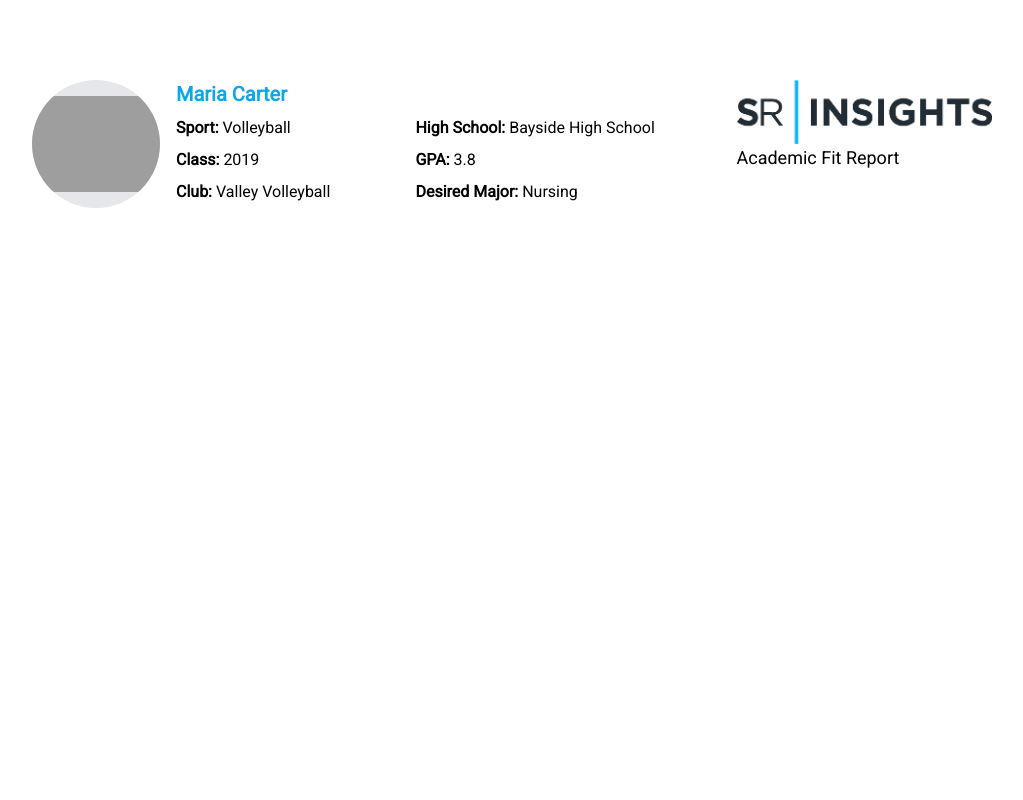
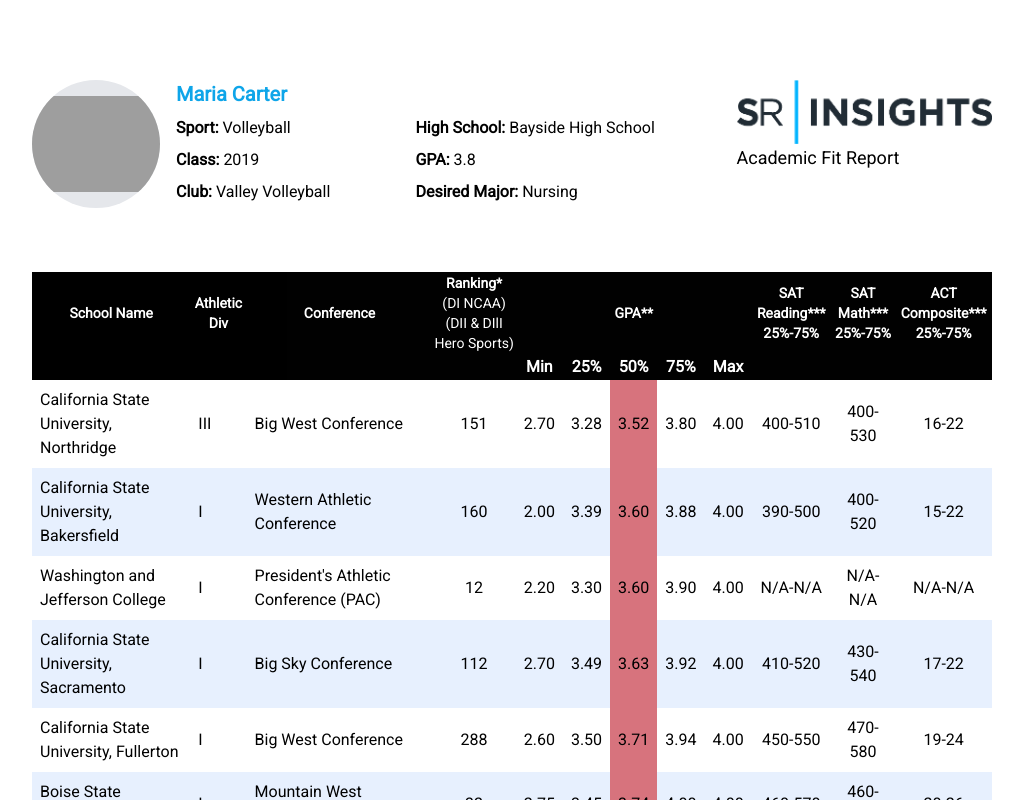
Before and after one commit to scramlo/sportsrecruits, a Vue app: page / in a window 1280 px wide. Shown: the top 800 px of the page, without its empty margins (128-1151 px from the left). Built offline with nearby package versions, Linux system fonts and the light colour scheme; grey boxes are pictures that could not be loaded.

Commit message:
feat: finish table and componetize

```diff
--- a/src/App.vue
+++ b/src/App.vue
@@ -1,12 +1,13 @@
 <script setup lang="ts">
 import useGetAthletes from '@/composables/useGetAthletes';
 import AthleteSummary from './components/AthleteSummary.vue';
+import AthleteReportTable from './components/AthleteReportTable.vue';
 
 const { loading, athletes } = useGetAthletes();
 </script>
 
 <template>
-  <main class="px-40 py-20">
+  <main class="px-40 py-20 grid gap-16">
     <header class="flex justify-between">
       <AthleteSummary :athlete="athletes[0]" :loading="loading" />
       <Transition name="fade" :appear="true">
@@ -16,5 +17,8 @@
         </div>
       </Transition>
     </header>
+    <Transition name="fade" :appear="true">
+      <AthleteReportTable :athlete="athletes[0]" :loading="loading" />
+    </Transition>
   </main>
 </template>
--- /dev/null
+++ b/src/components/AthleteReportTable.vue
@@ -0,0 +1,111 @@
+<script setup lang="ts">
+import type { Athlete, Report } from '@/types';
+
+defineProps<{
+    athlete: Athlete;
+    loading: boolean;
+}>();
+
+function getGpaColor(report: Report) {
+    const playerGpa = report.gpa['50%'];
+    const schoolGpa = report.gpa.max;
+
+    /*
+    - school gpa above the player's gpa by more than 0.10 color is #d7737d
+    - school gpa above the player's gpa by up to 0.10 color is #c194b5
+    - school gpa equal to the player's gpa color is #b4a7d6
+    - school gpa under the player's  gpa by less than 0.10 color is #a6a8da
+    - school gpa under the player's gpa by more than 0.10 color is #75ace5
+    */
+
+    if (schoolGpa - playerGpa > 0.1) {
+        return '#d7737d';
+    } else if (schoolGpa - playerGpa <= 0.1 && schoolGpa - playerGpa > 0) {
+        return '#c194b5';
+    } else if (schoolGpa === playerGpa) {
+        return '#b4a7d6';
+    } else if (playerGpa - schoolGpa < 0.1 && playerGpa - schoolGpa > 0) {
+        return '#a6a8da';
+    } else {
+        return '#75ace5';
+    }
+}
+</script>
+<template>
+    <table class="w-full table-auto" v-if="!loading && athlete">
+        <tbody>
+            <tr class="bg-black text-white">
+                <th class="text-sm">School Name</th>
+                <th class="text-sm">Athletic Div</th>
+                <th class="text-sm">Conference</th>
+                <th class="text-sm">
+                    <span>Ranking*</span>
+                    <br>
+                    <span class="font-thin">(DI NCAA)
+                        <br>
+                        (DII & DIlI Hero Sports)
+                    </span>
+                </th>
+                <th class="text-sm" colspan="5">GPA**</th>
+                <th class="text-sm">
+                    <span>
+                        SAT Reading***<br>
+                        25%-75%
+                    </span>
+                </th>
+                <th class="text-sm">
+                    <span>
+                        SAT Math***<br>
+                        25%-75%
+                    </span>
+                </th>
+                <th class="text-sm">
+                    <span>
+                        ACT Composite***<br>
+                        25%-75%
+                    </span>
+                </th>
+            </tr>
+            <tr class="bg-black text-white">
+                <th></th>
+                <th></th>
+                <th></th>
+                <th></th>
+                <th>Min</th>
+                <th>25%</th>
+                <th>50%</th>
+                <th>75%</th>
+                <th>Max</th>
+                <th></th>
+                <th></th>
+                <th></th>
+            </tr>
+            <tr v-for="report in athlete.report" :key="report.school" class="striped">
+                <td>{{ report.school }}</td>
+                <td>{{ report.division }}</td>
+                <td>{{ report.conference }}</td>
+                <td class="text-center">{{ report.ranking }}</td>
+                <td class="text-center">{{ report.gpa.min.toFixed(2) }}</td>
+                <td class="text-center">{{ report.gpa['25%'].toFixed(2) }}</td>
+                <td class="text-center" :style="{ backgroundColor: getGpaColor(report) }">
+                    {{ report.gpa['50%'].toFixed(2) }}
+                </td>
+                <td class="text-center">{{ report.gpa['75%'].toFixed(2) }}</td>
+                <td class="text-center">{{ report.gpa.max.toFixed(2) }}</td>
+                <td class="text-center">{{ report.sat.reading.min }}-{{ report.sat.reading.max }}</td>
+                <td class="text-center">{{ report.sat.math.min }}-{{ report.sat.math.max }}</td>
+                <td class="text-center">{{ report.act.min }}-{{ report.act.max }}</td>
+            </tr>
+        </tbody>
+    </table>
+</template>
+
+<style scoped>
+table td {
+    padding: 0.5rem;
+}
+
+table tr:nth-child(even).striped {
+    background-color: #e7f0fe;
+}
+</style>
--- a/src/types.ts
+++ b/src/types.ts
@@ -1,7 +1,5 @@
 import AthleteData from "@/assets/data.json";
-// utility for extracting type from array of types
-
-type Unpacked<T> = T extends (infer U)[] ? U : T;
 
 export type Athletes = typeof AthleteData.data;
-export type Athlete = Unpacked<Athletes>;
+export type Athlete = Athletes[0];
+export type Report = Athlete['report'][0];
```
